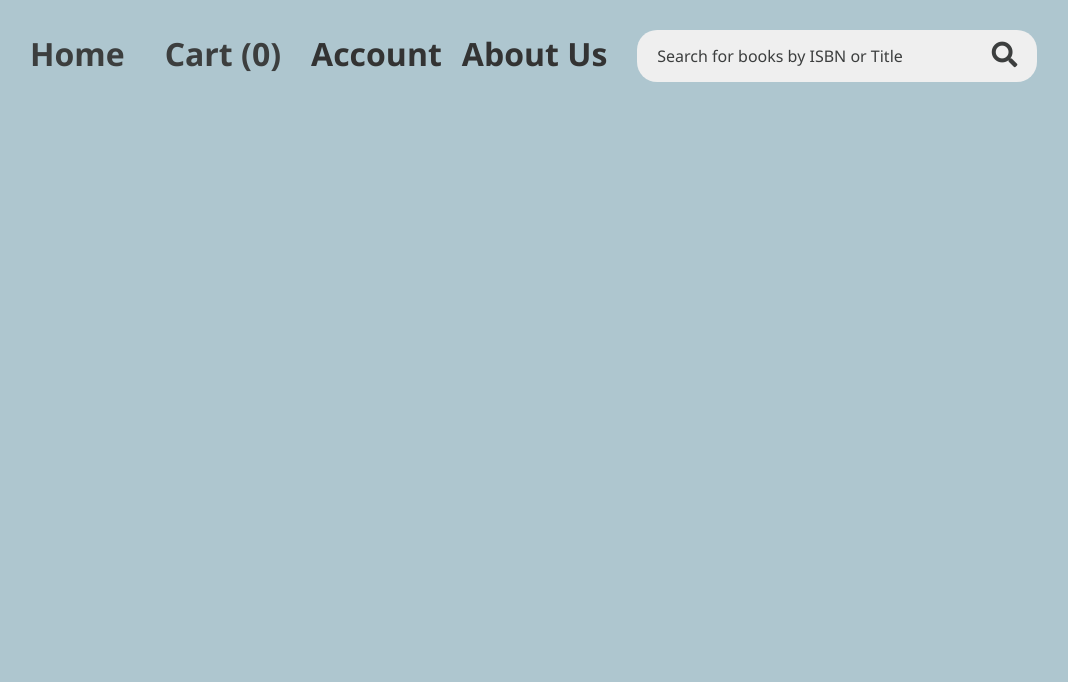
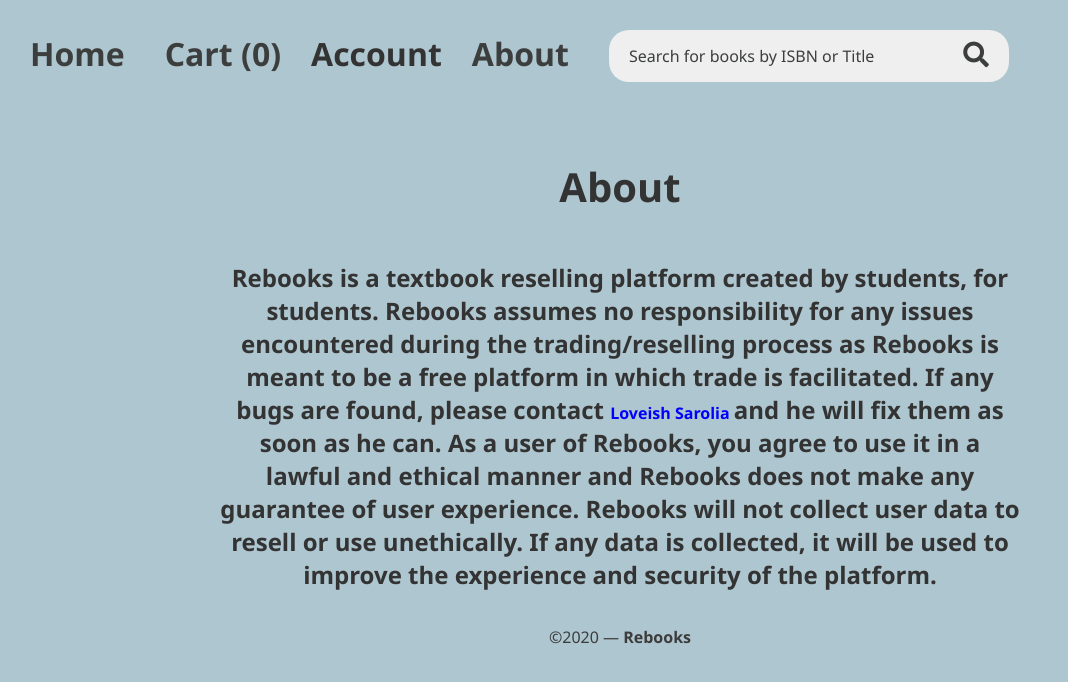
Before and after one commit to LoveishSarolia/rebooks, a Vue app: page /about in a window 1280 px wide. Shown: the top 682 px of the page, without its empty margins (20-1088 px from the left). Built offline with nearby package versions, Linux system fonts and the light colour scheme.

Commit message:
Renamed folder and added an About component

```diff
--- a/package.json
+++ b/package.json
@@ -1,5 +1,5 @@
 {
-  "name": "rebooks.loveishsarolia.com",
+  "name": "Rebooks",
   "version": "0.1.0",
   "private": true,
   "scripts": {
--- a/src/App.vue
+++ b/src/App.vue
@@ -10,6 +10,15 @@
         <Navigation v-if="!mobileView" />
       </div>
       <router-view></router-view>
+      <footer class="footer">
+        <div class="container">
+          <div class="columns">
+            <div class="content">
+              <p>©2020 — <strong>Rebooks</strong></p>
+            </div>
+          </div>
+        </div>
+      </footer>
     </div>
   </div>
 </template>
@@ -85,4 +94,15 @@
 .open {
   transform: translateX(300px);
 }
+footer {
+  background-color: #aec6cf !important;
+  color: #3c3c3c;
+  margin-top: auto;
+  flex: 0 1 auto !important;
+  min-height: 36px;
+  .content {
+    flex: 1 0 auto;
+    text-align: center !important;
+  }
+}
 </style>
--- a/src/components/About.vue
+++ b/src/components/About.vue
@@ -0,0 +1,34 @@
+<template>
+  <div class="wrapper">
+    <h1>About</h1>
+    <div class="flex-col">
+      <h2>
+        Rebooks is a textbook reselling platform created by students, for students.
+        Rebooks assumes no responsibility for any issues encountered during the trading/reselling
+        process as Rebooks is meant to be a free platform in which trade is facilitated. If any bugs
+        are found, please contact
+        <a href="mailto:loveishsarolia@gmail.com" class="email-link"> Loveish Sarolia </a>
+        and he will fix them as soon as he can. As a user of Rebooks, you agree to use it in
+        a lawful and ethical manner and Rebooks does not make any guarantee of user experience.
+        Rebooks will not collect user data to resell or use unethically. If any data is collected,
+        it will be used to improve the experience and security
+        of the platform.
+      </h2>
+    </div>
+  </div>
+
+</template>
+
+<script/>
+
+<style scoped>
+  a:link {
+    color: blue;
+  }
+  a:visited {
+    color: blue;
+  }
+  a:hover {
+    color: #ffffff;
+  }
+</style>
--- a/src/components/Home.vue
+++ b/src/components/Home.vue
@@ -21,7 +21,8 @@
   name: 'home',
   data() {
     return {
-      products: productData.state.products
+      products: productData.state.products,
+      featuredProducts: productData.getters.featuredProducts.slice(0,3)
     }
   },
   methods: {
@@ -59,7 +60,9 @@
   padding-left: 0;
   list-style: none;
   display: flex;
+  align-items: flex-start;
   justify-content: space-between;
+  flex-wrap: wrap;
   @media only screen and (max-width: 832px) {
     flex-direction: column;
   }
--- a/src/components/Navigation.vue
+++ b/src/components/Navigation.vue
@@ -14,7 +14,11 @@
         </span>
       </li>
       <li>Account</li>
-      <li>About Us</li>
+      <li>
+        <router-link class="nav-link" to='/about'>
+          About
+        </router-link>
+      </li>
     </ul>
     <div class="search">
       <input type="text" placeholder="Search for books by ISBN or Title" />
--- a/src/components/NavigationMobile.vue
+++ b/src/components/NavigationMobile.vue
@@ -12,13 +12,17 @@
       </li>
       <li>
         <span>
-          <router-link class="nav-link" to='/cart'>
+          <router-link class="nav-link" to='/cart/'>
             Cart ({{ cartCount }})
           </router-link>
         </span>
       </li>
       <li>Account</li>
-      <li>About Us</li>
+      <li>
+        <router-link class="nav-link" to='/about'>
+          About
+        </router-link>
+      </li>
     </ul>
     <!--
     <div class="social-media">
--- a/src/store.js
+++ b/src/store.js
@@ -45,7 +45,7 @@
       },
       {
         name: "Conceptual Physics Textbook",
-        featured: true,
+        featured: false,
         isbn: 9780321909107,
         price: 50,
         category: "Textbooks",
@@ -79,7 +79,7 @@
           '9780131662551.jpg'
         ]
       },
-      /*{
+      {
         name: "World Geography Textbook",
         featured: false,
         isbn: 9780547484792,
@@ -99,7 +99,7 @@
       },
       {
         name: "Microeconomic Theory Textbook",
-        featured: true,
+        featured: false,
         isbn: 9788131717257,
         price: 25,
         category: "Textbooks",
@@ -132,7 +132,7 @@
         image: [
           '9781138788800.jpg'
         ]
-      } */
+      }
     ]
   },
   mutations: {
@@ -172,6 +172,9 @@
           product => product.isbn === productID
         )
       )
+    },
+    featuredProducts: (state) => {
+      return state.products.filter(p => p.featured)
     }
   }
 });
```
Also changed, not shown: 1 other file (tests, documents, lock files or other folders).
